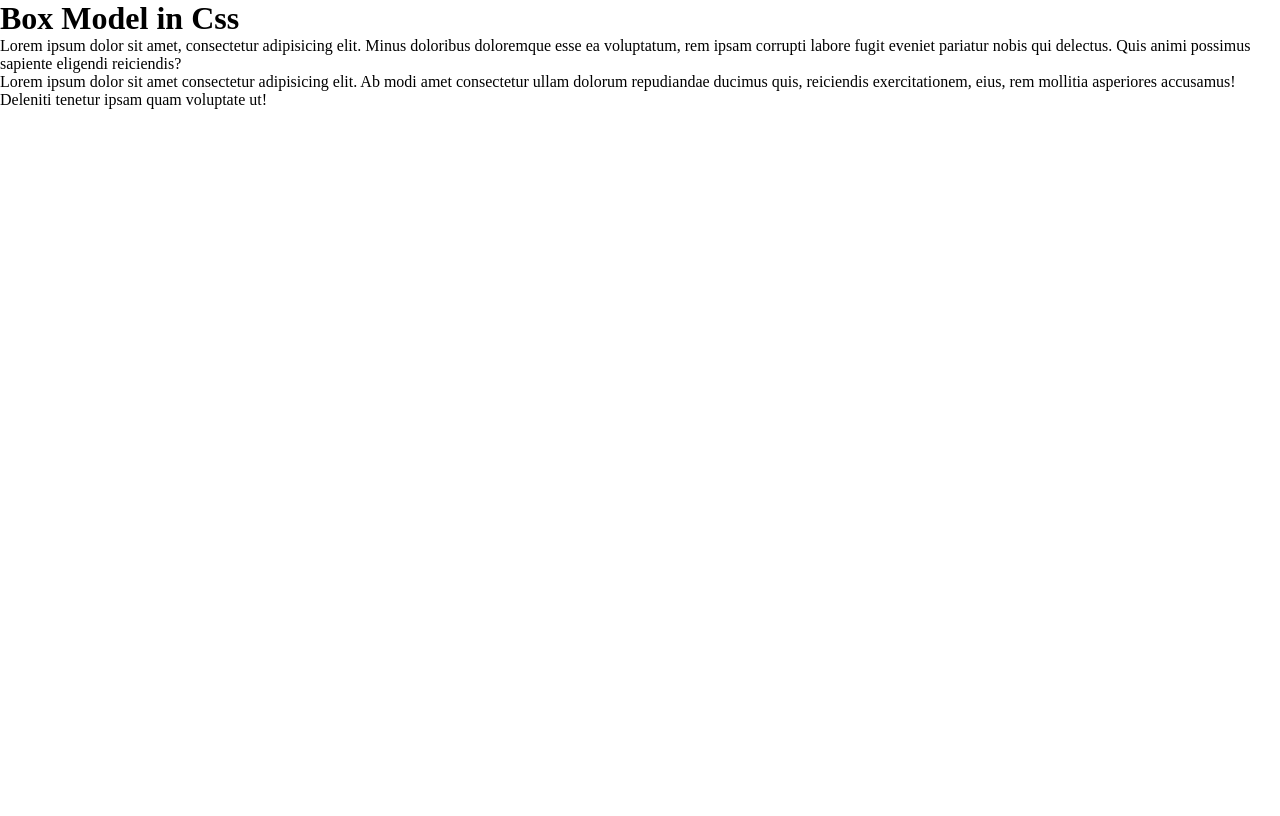
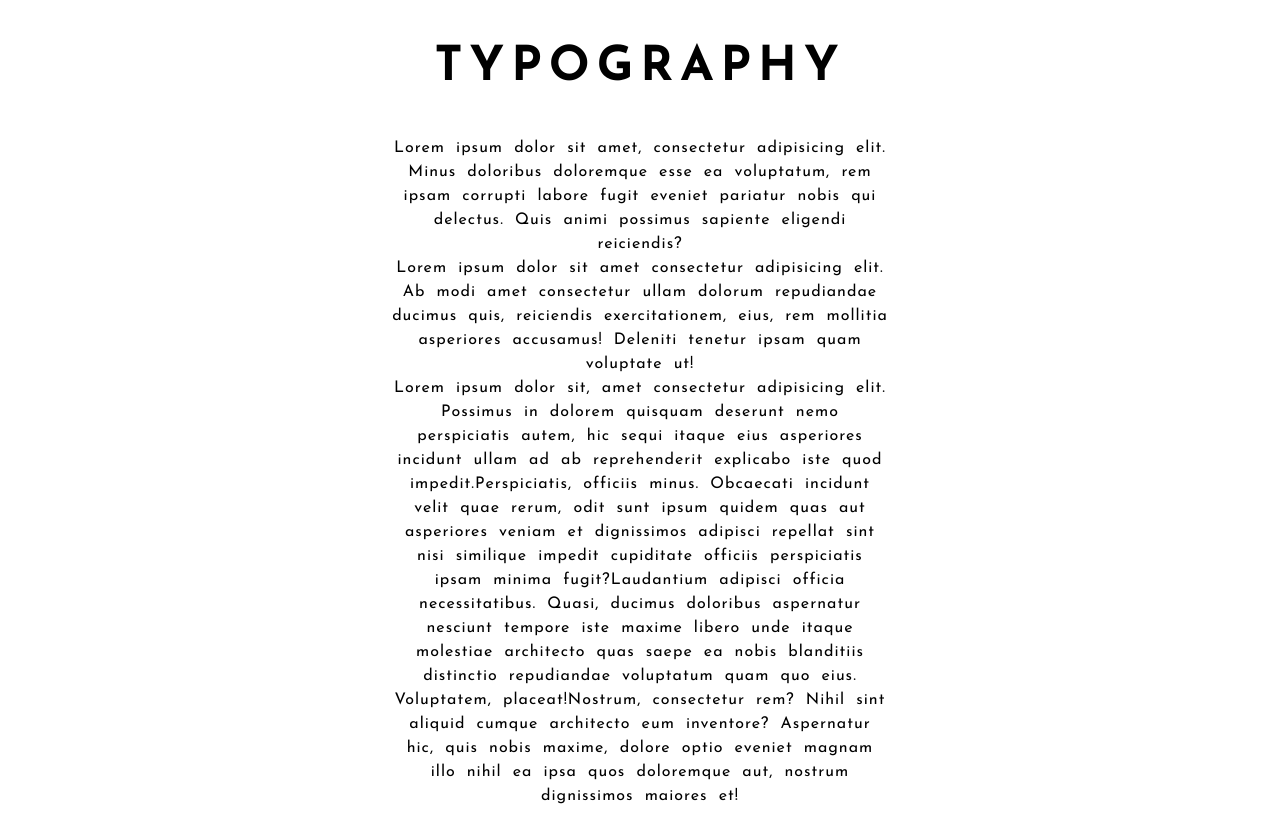
Before and after one commit to code-a-la-greek/about-css, a plain HTML site: page box_model/index.html in a window 1280 px wide. Drawn offline with Linux system fonts and the light colour scheme.

Commit message:
τυπογραφια

```diff
--- a/box_model/index.html
+++ b/box_model/index.html
@@ -1,28 +1,50 @@
 <!DOCTYPE html>
 <html lang="en">
-<head>
-    <meta charset="UTF-8">
-    <meta http-equiv="X-UA-Compatible" content="IE=edge">
-    <meta name="viewport" content="width=device-width, initial-scale=1.0">
+  <head>
+    <meta charset="UTF-8" />
+    <meta http-equiv="X-UA-Compatible" content="IE=edge" />
+    <meta name="viewport" content="width=device-width, initial-scale=1.0" />
     <title>Learn Css</title>
+    <link rel="preconnect" href="https://fonts.googleapis.com"><link rel="preconnect" href="https://fonts.gstatic.com" crossorigin><link href="https://fonts.googleapis.com/css2?family=Josefin+Sans:wght@400;700&display=swap" rel="stylesheet">
     <style>
-        *{
-            margin: 0;
-            padding: 0;
-            box-sizing: border-box;
-        }
+       body{
+        line-height: 1.5 ;
+        font-family: 'Josefin Sans', sans-serif;
+       }
+       h1{
 
+        text-transform: uppercase;
+        font-size: 3rem;
+        letter-spacing: 7px;
+        font-weight: bold;
+        text-align: center;
+       }
 
+       p{
+        font-size: medium;
+        letter-spacing: 1px;
+        word-spacing: 5px;
+        inline-size: 50ch;
+        text-align: center;
+        margin: auto;
+       }
     </style>
-</head>
-<body>
-
-    <h1>Box Model in Css</h1>
+  </head>
+  <body>
+    <h1>typography</h1>
 
     <p>
-        Lorem ipsum dolor sit amet, consectetur adipisicing elit. Minus doloribus doloremque esse ea voluptatum, rem ipsam corrupti labore fugit eveniet pariatur nobis qui delectus. Quis animi possimus sapiente eligendi reiciendis?
+      Lorem ipsum dolor sit amet, consectetur adipisicing elit. Minus doloribus
+      doloremque esse ea voluptatum, rem ipsam corrupti labore fugit eveniet
+      pariatur nobis qui delectus. Quis animi possimus sapiente eligendi
+      reiciendis?
     </p>
-    <p>Lorem ipsum dolor sit amet consectetur adipisicing elit. Ab modi amet consectetur ullam dolorum repudiandae ducimus quis, reiciendis exercitationem, eius, rem mollitia asperiores accusamus! Deleniti tenetur ipsam quam voluptate ut!</p>
-
-</body>
+    <p>
+      Lorem ipsum dolor sit amet consectetur adipisicing elit. Ab modi amet
+      consectetur ullam dolorum repudiandae ducimus quis, reiciendis
+      exercitationem, eius, rem mollitia asperiores accusamus! Deleniti tenetur
+      ipsam quam voluptate ut!
+    </p>
+    <p><span>Lorem ipsum dolor sit, amet consectetur adipisicing elit. Possimus in dolorem quisquam deserunt nemo perspiciatis autem, hic sequi itaque eius asperiores incidunt ullam ad ab reprehenderit explicabo iste quod impedit.</span><span>Perspiciatis, officiis minus. Obcaecati incidunt velit quae rerum, odit sunt ipsum quidem quas aut asperiores veniam et dignissimos adipisci repellat sint nisi similique impedit cupiditate officiis perspiciatis ipsam minima fugit?</span><span>Laudantium adipisci officia necessitatibus. Quasi, ducimus doloribus aspernatur nesciunt tempore iste maxime libero unde itaque molestiae architecto quas saepe ea nobis blanditiis distinctio repudiandae voluptatum quam quo eius. Voluptatem, placeat!</span><span>Nostrum, consectetur rem? Nihil sint aliquid cumque architecto eum inventore? Aspernatur hic, quis nobis maxime, dolore optio eveniet magnam illo nihil ea ipsa quos doloremque aut, nostrum dignissimos maiores et!</span></p>
+  </body>
 </html>
```
Also changed, not shown: typography/index.html (added, +28 -0 lines), 3 other files.
